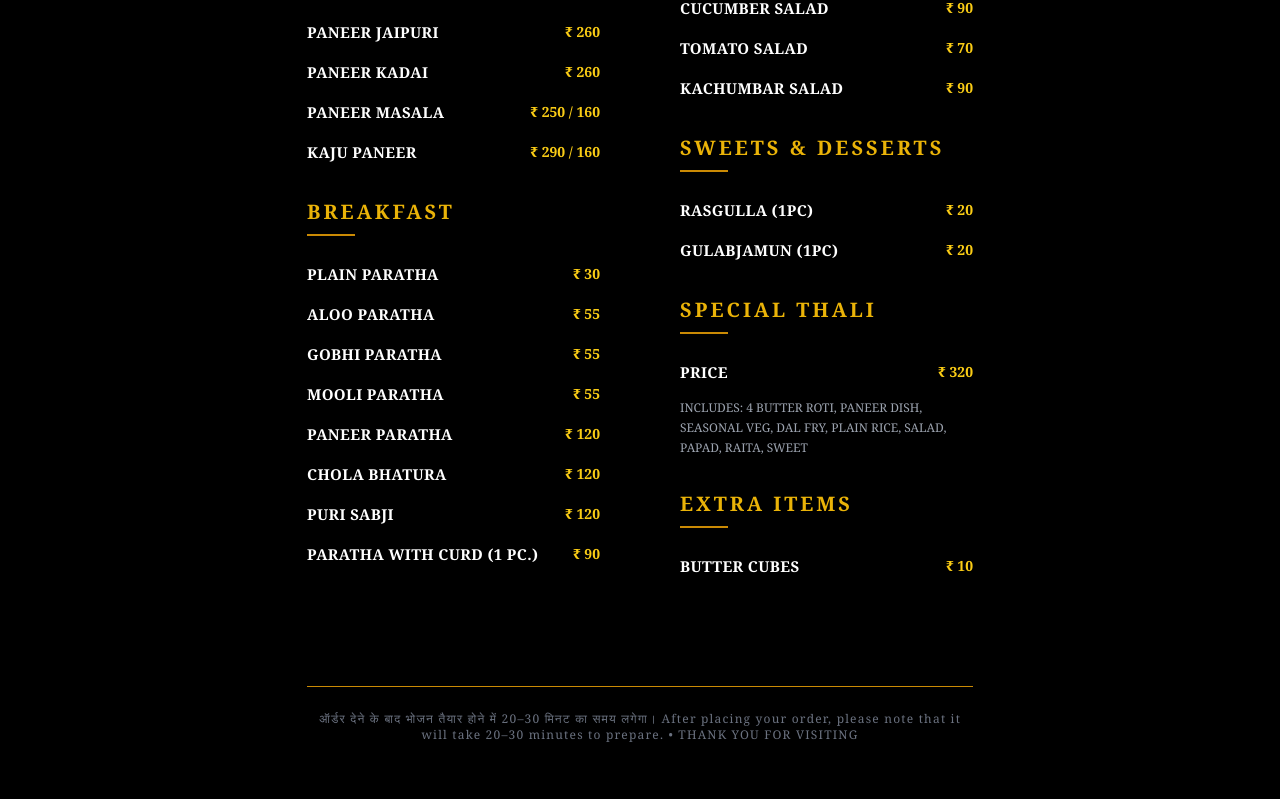
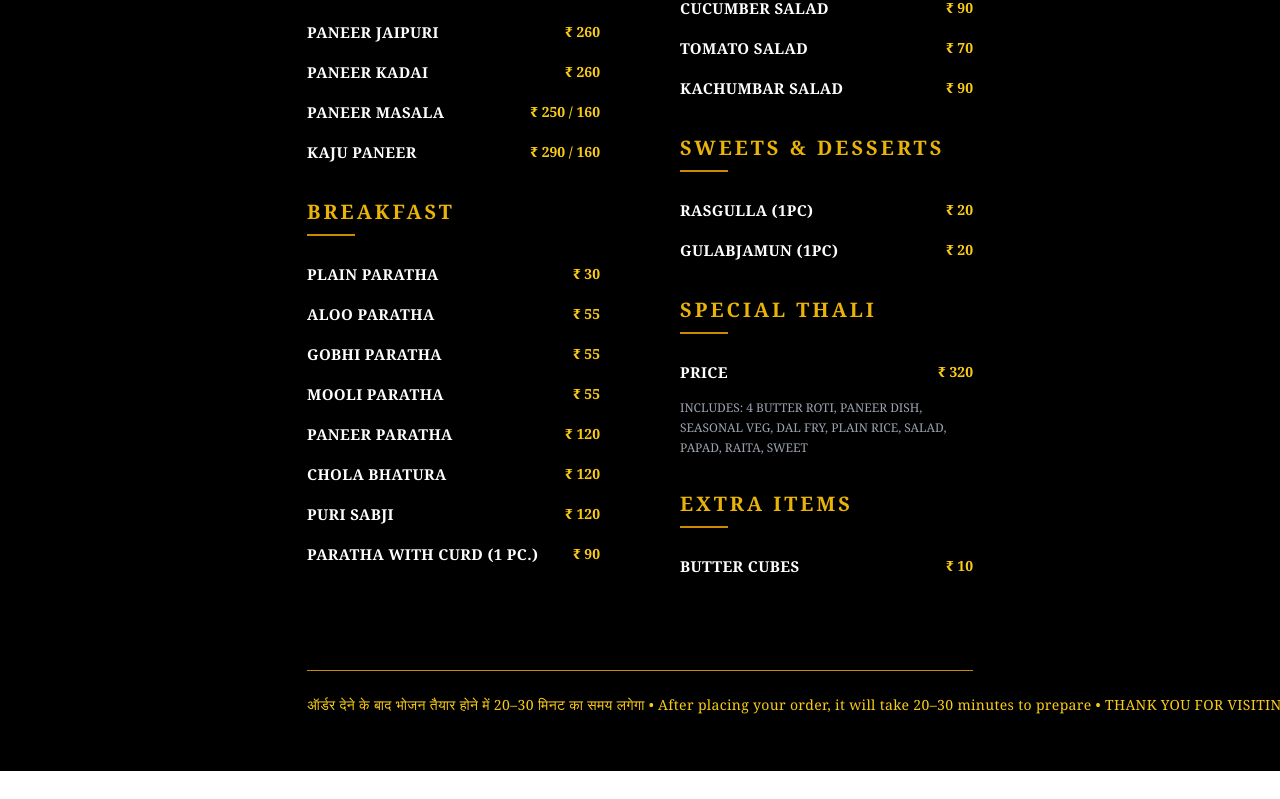
Before and after one commit to choplal/shantidoot-menu, a React (Create React App) app: page / in a window 1280 px wide. Shown: the part 3730-4529 px from the top of the page. After the commit the page ends 4501 px from the top, so only its background shows below. Built offline with nearby package versions, Linux system fonts and the light colour scheme.

Commit message:
some update

```diff
--- a/src/App.js
+++ b/src/App.js
@@ -254,11 +254,13 @@ export default function App() {
         </div>
 
         {/* Footer */}
-        <div className="text-center mt-20 border-t border-yellow-600 pt-6 text-xs text-gray-500 tracking-widest">
-           ऑर्डर देने के बाद भोजन तैयार होने में 20–30 मिनट का समय लगेगा।
-           After placing your order, please note that it will take 20–30 minutes to prepare.
-           • THANK YOU FOR VISITING
-        </div>
+        <div className="text-center mt-16 border-t border-yellow-600 pt-6">
+  <p className="text-yellow-400 text-sm tracking-wide whitespace-nowrap">
+    ऑर्डर देने के बाद भोजन तैयार होने में 20–30 मिनट का समय लगेगा •
+    After placing your order, it will take 20–30 minutes to prepare •
+    THANK YOU FOR VISITING
+  </p>
+</div>
       </div>
     </div>
   );
```
